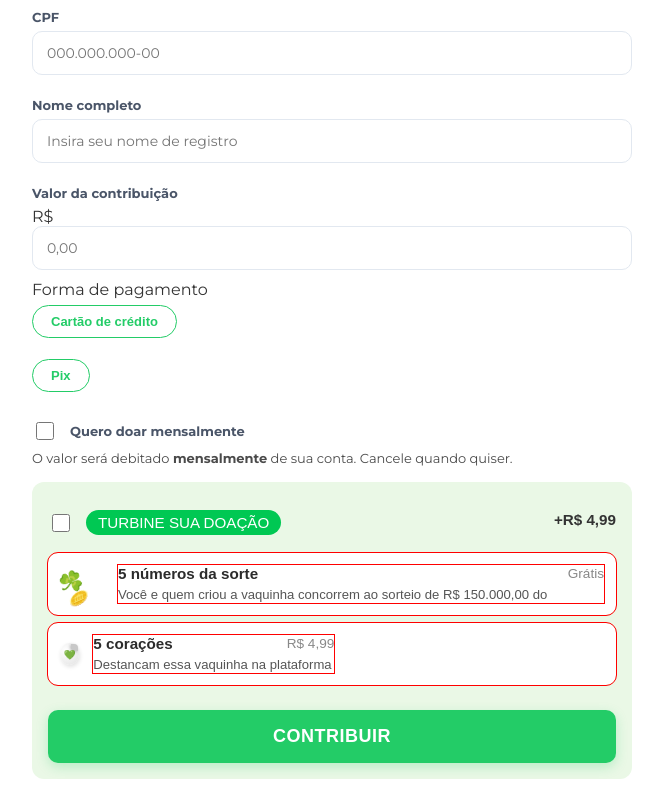
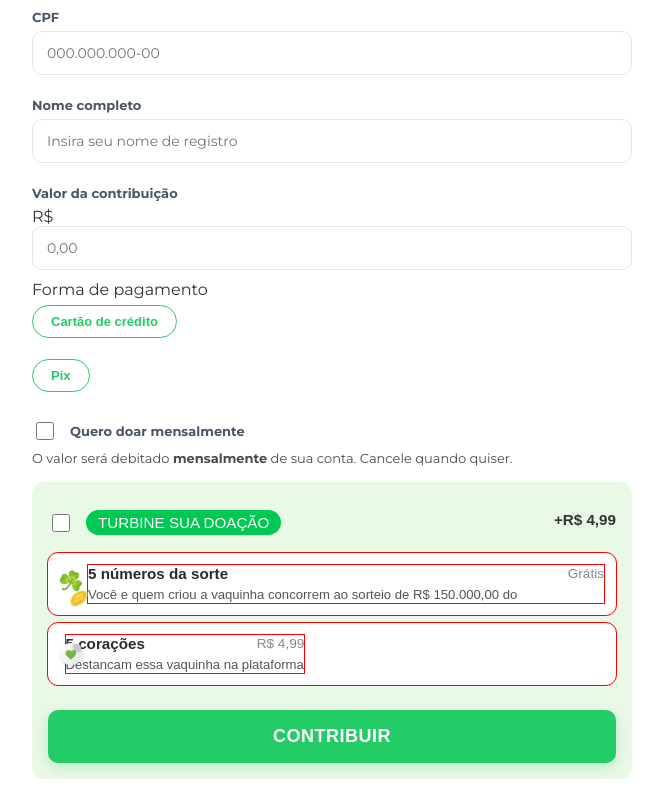
Before and after one commit to nixeng2334/projeto-vakinha.com, a website: page public/index.html in a window 1280 px wide. Shown: the part 410-1209 px from the top of the page, without its empty margins (308-971 px from the left). Drawn offline with Linux system fonts and the light colour scheme.

```diff
--- a/public/style.css
+++ b/public/style.css
@@ -422,6 +422,6 @@
 }
 
 /* Puxa o bloco do texto do primeiro card para esquerda */
-.promo-inner-card:first-child .card-content {
+.promo-inner-card .card-content {
     margin-left: -16px !important;
 }
```
